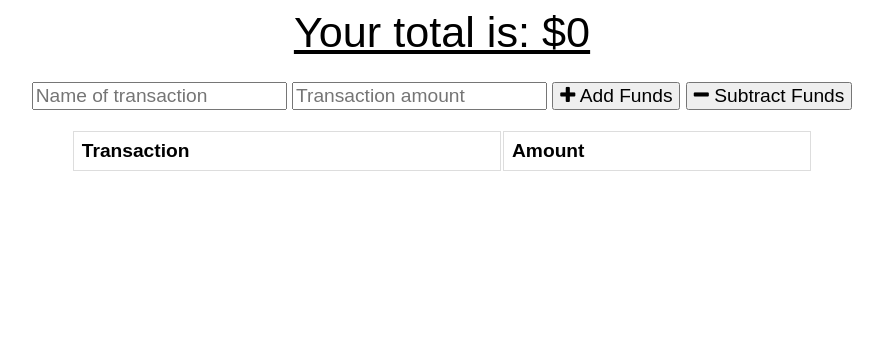
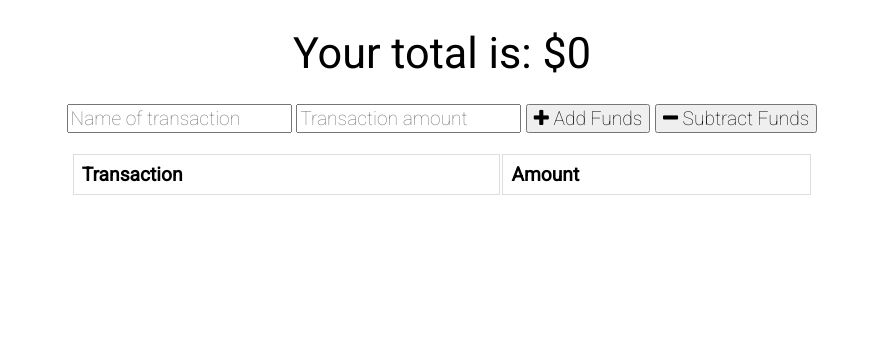
Before and after one commit to mx6/Progressive_Budget, a website: page public/index.html in a window 1280 px wide. Shown: the whole page, without its empty margins (198-1081 px from the left). Drawn offline with nearby package versions, Linux system fonts and the light colour scheme; no server answers.

Commit message:
Add files via upload

```diff
--- a/public/index.html
+++ b/public/index.html
@@ -9,6 +9,8 @@
   <link rel="manifest" href="/manifest.webmanifest" />
   <link rel="stylesheet" href="https://stackpath.bootstrapcdn.com/font-awesome/4.7.0/css/font-awesome.min.css">
   <link rel="stylesheet" href="styles.css">
+  <link rel="preconnect" href="https://fonts.gstatic.com">
+  <link href="https://fonts.googleapis.com/css2?family=Roboto:wght@100;400&display=swap" rel="stylesheet">
 
   <title>Budget Tracker</title>
 </head>
--- a/public/styles.css
+++ b/public/styles.css
@@ -1,11 +1,13 @@
 body {
   font-size: 120%;
-  font-family: Arial;
+  font-family: 'Roboto', sans-serif;
+  font-weight: 100;
 }
 
 button, input {
   font-size: 100%;
-  font-family: Arial;
+  font-family: 'Roboto', sans-serif;
+  font-weight: 100;
 }
 
 table {
@@ -33,8 +35,11 @@ tr:nth-child(even) {
 }
 
 .total {
+  padding-top: 10px;
   font-size: 150%;
-  text-decoration: underline;
+  text-decoration: none;
+  font-family: 'Roboto', sans-serif;
+  font-weight: 400;
 }
 
 .form {
@@ -49,3 +54,7 @@ tr:nth-child(even) {
   width: 90%;
   margin: 0 auto;
 }
+/*
+div {
+  border: 1px solid red;
+} */
```
